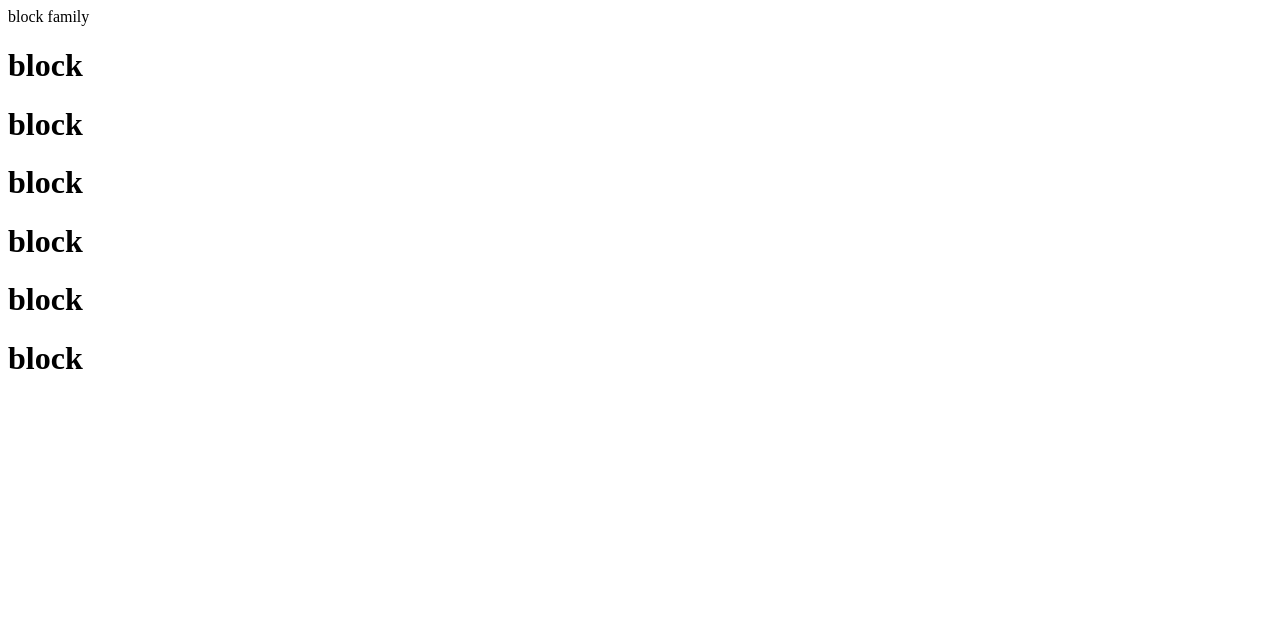
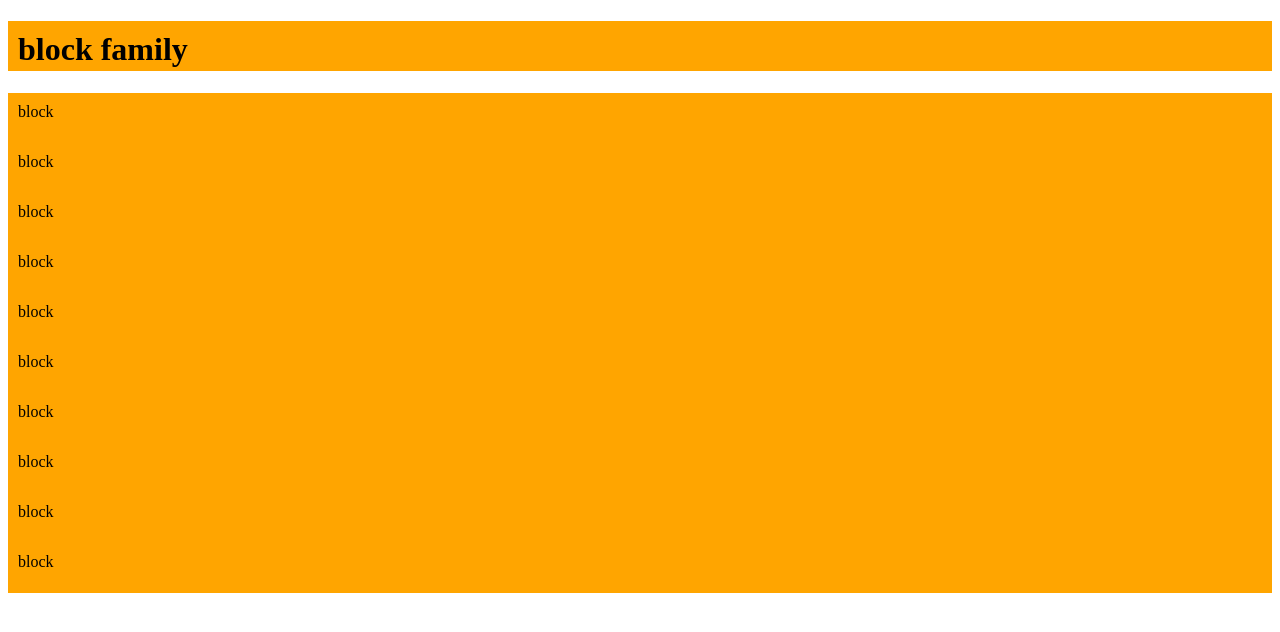
Before and after one commit to GwenRaq/Block, a plain HTML site: page index.html in a window 1280 px wide. Drawn offline with Linux system fonts and the light colour scheme.

Commit message:
Update index.html

```diff
--- a/index.html
+++ b/index.html
@@ -2,44 +2,24 @@
 <html>
 <head>
 	<title>
-		Block Family
+		Block Family CSS
 	</title>
+	<link rel="stylesheet" type="text/css" href="./css/styles.css">
+	<meta viewport>
 </head>
 <body>
-	<header>
-		block family
-	</header>
-	<div class="rectangle">
-		<div id="ichi" class="one">
-			<h1>
-				block
-			</h1>
-		</div>
-		<div id"ni" class="one">
-			<h1>
-				block
-			</h1>
-		</div>
-		<div id="san" class="one">
-			<h1>
-				block
-			</h1>
-		</div>
-		<div id="yon" class="one">
-			<h1>
-				block
-			</h1>
-		</div>
-		<div id="go" class="one">
-			<h1>
-				block
-			</h1>
-		</div>
-		<div id="rouko" class="one">
-			<h1>
-				block
-			</h1>
-		</div>
+	<div class="container">
+		<h1>block family </h1>
+		<div class="one">block</div>
+		<div class="one">block</div>
+		<div class="one">block</div>
+		<div class="one">block</div>
+		<div class="one">block</div>
+		<div class="one">block</div>
+		<div class="one">block</div>
+		<div class="one">block</div>
+		<div class="one">block</div>
+		<div class="one">block</div>
 	</div>
 </body>
 </html>
```
